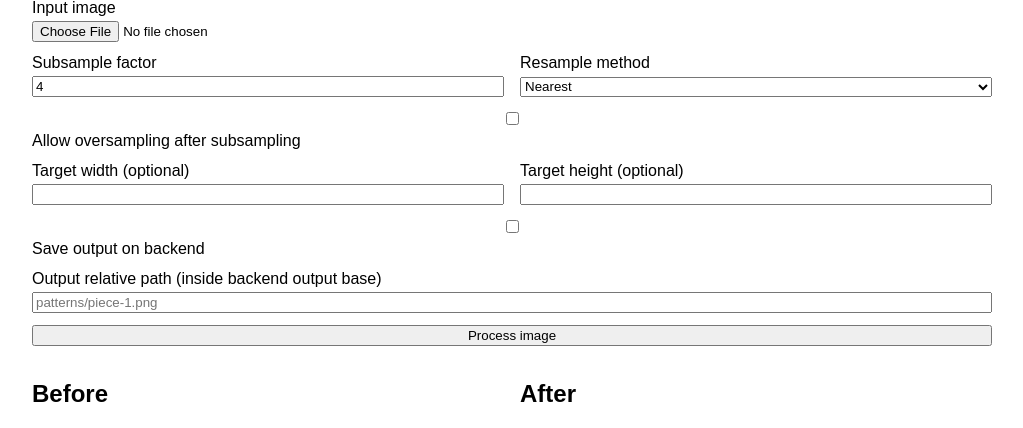
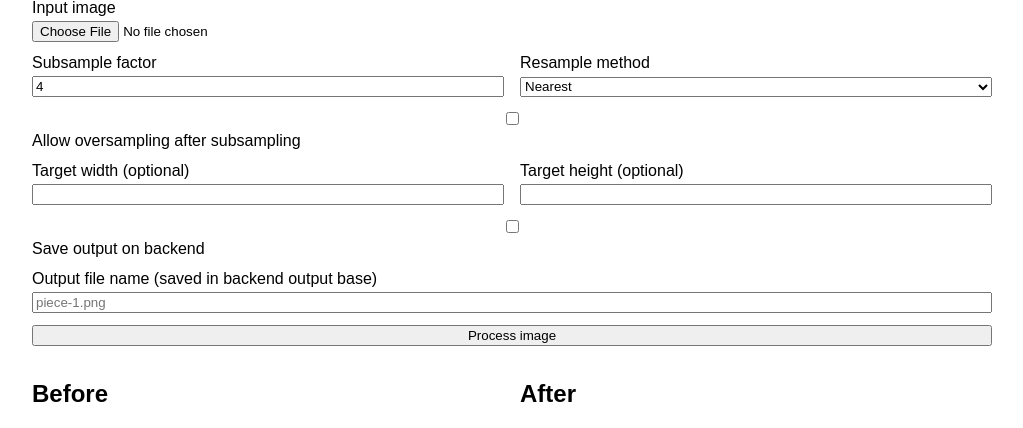
Before and after one commit to AlexVCaron/crochey, a Flask app: page / in a window 1280 px wide. Shown: the part 122-550 px from the top of the page, without its empty margins (128-1151 px from the left). Run offline with Flask 3, Linux system fonts and the light colour scheme.

Commit message:
Harden output file handling and finalize minimal app

```diff
--- a/app.py
+++ b/app.py
@@ -1,6 +1,7 @@
 from __future__ import annotations
 
 import base64
+import re
 from io import BytesIO
 from pathlib import Path
 
@@ -29,13 +30,12 @@ def _resolve_output_path(output_name: str | None) -> Path:
     output_base = Path(app.config["OUTPUT_BASE_DIR"]).resolve()
     output_base.mkdir(parents=True, exist_ok=True)
 
-    cleaned_name = (output_name or "processed.png").strip().lstrip("/")
-    candidate = (output_base / cleaned_name).resolve()
-    if output_base not in candidate.parents and candidate != output_base:
-        raise ValueError("output path must stay inside configured output base directory")
+    requested_name = (output_name or "processed.png").strip()
+    file_name = Path(requested_name).name
+    if not re.fullmatch(r"[A-Za-z0-9._-]+", file_name):
+        raise ValueError("output name must use only letters, numbers, dots, underscores, and dashes")
 
-    candidate.parent.mkdir(parents=True, exist_ok=True)
-    return candidate
+    return output_base / file_name
 
 
 @app.get("/")
@@ -81,8 +81,8 @@ def process_image():
         try:
             output_path = _resolve_output_path(request.form.get("output_name"))
             processed.save(output_path)
-        except ValueError as exc:
-            return jsonify({"error": str(exc)}), 400
+        except ValueError:
+            return jsonify({"error": "invalid output name"}), 400
 
     return jsonify(
         {
--- a/templates/index.html
+++ b/templates/index.html
@@ -60,8 +60,8 @@
         Save output on backend
       </label>
       <label>
-        Output relative path (inside backend output base)
-        <input name="output_name" type="text" placeholder="patterns/piece-1.png" />
+        Output file name (saved in backend output base)
+        <input name="output_name" type="text" placeholder="piece-1.png" />
       </label>
 
       <button type="submit">Process image</button>
```
Also changed, not shown: tests/test_app.py (+1 -1 lines), README.md.
